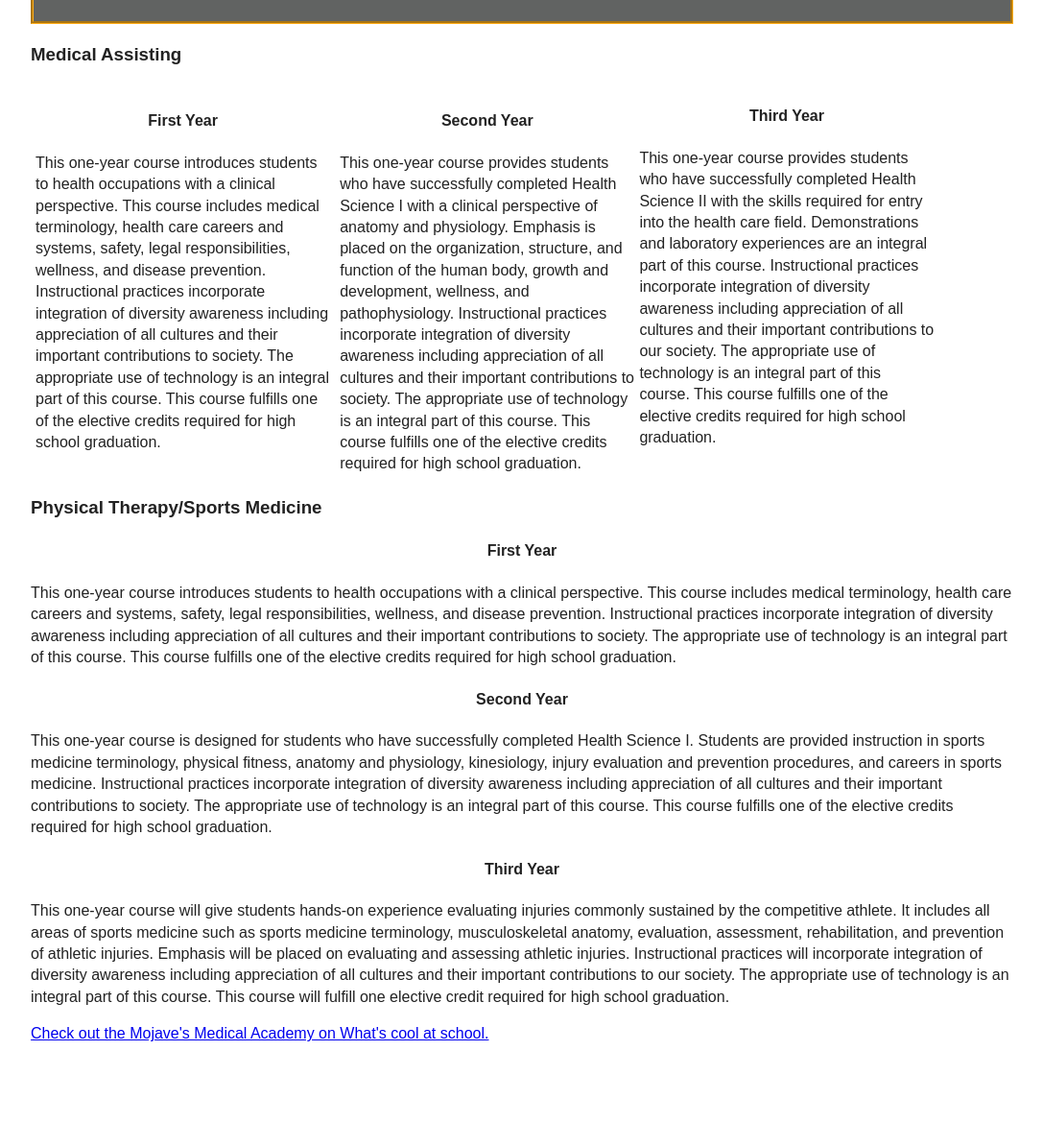
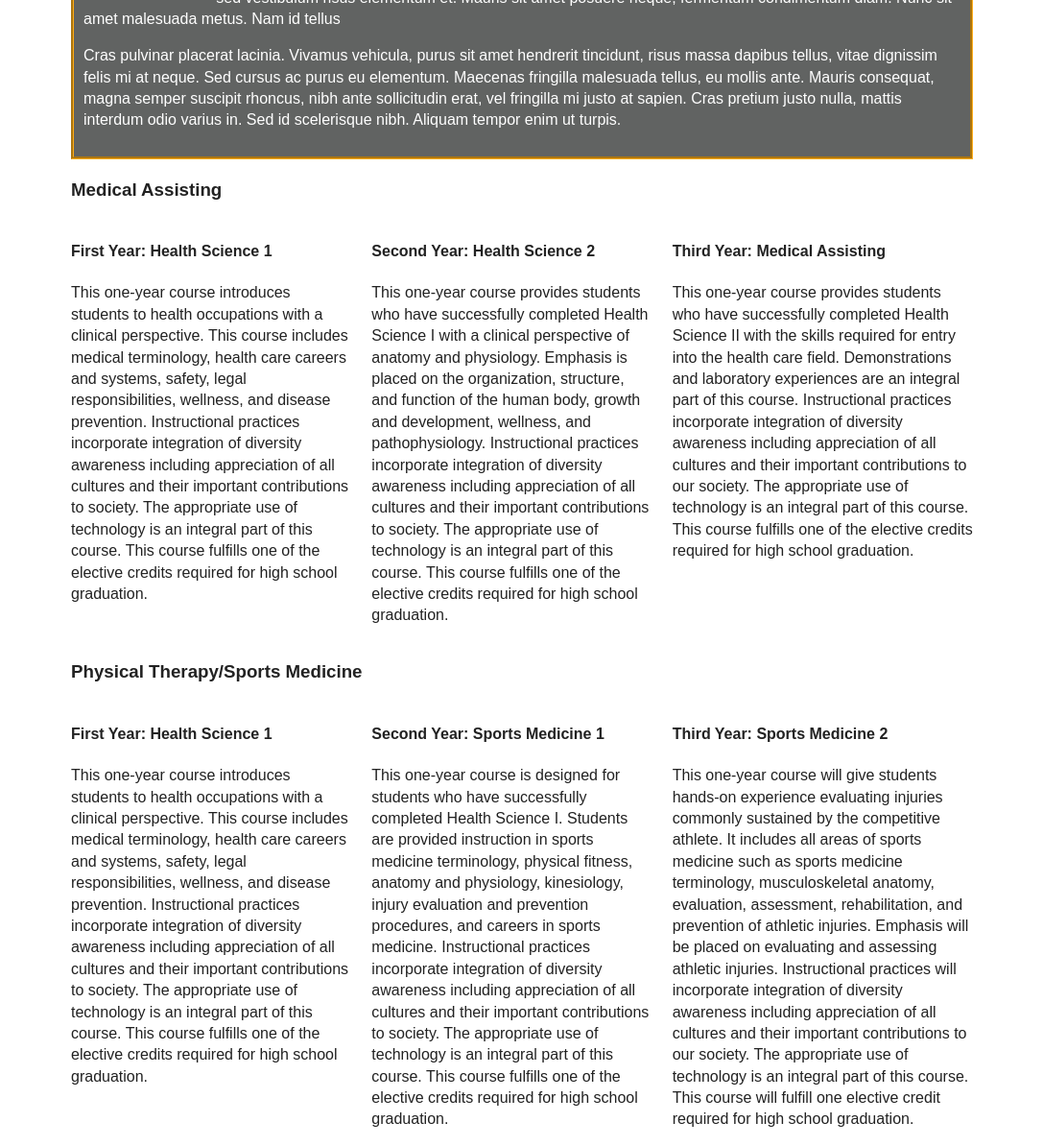
Before and after one commit to elijahglz/mhs-select-schools, a plain HTML site: page index.html in a window 1280 px wide. Shown: the part 1606-2800 px from the top of the page at 96% size, without its empty margins (96-1183 px from the left). Before the commit the page ends 2695 px from the top, so only its background shows below. Drawn offline with Linux system fonts and the light colour scheme.

Commit message:
new grid system

```diff
--- a/index.html
+++ b/index.html
@@ -12,11 +12,9 @@
         <script src="js/vendor/modernizr-2.8.3.min.js"></script>
 
         <style>
-            div.about {
-                border:1px solid #ffffff;
-                margin-top: 5px;
-                margin-bottom: 2px;
-                padding-left: 10px;
+
+            *, *:after, *:before {
+                box-sizing: border-box;
             }
 
             div.video {
@@ -34,38 +32,10 @@
                 margin-bottom: 10px;
             }
 
-            div.medical1 {
-                width: 30%;
-                padding: 5px;
-                float: left;
-            }
-
-            div.medical2 {
-                width: 30%;
-                padding: 5px;
-                float: left;
-            }
-
-            div.medical3 {
-                width: 30%;
-                float: left;
-            }
-
             div.physical-therapy {
                  clear: both;
             }
 
-            div.pt {
-                float: left;
-                padding: 10px;
-                width: 45%;
-            }
-
-            div.ma {
-                float: left;
-                padding: 10px;
-                width: 45%;
-            }
 
             img.tatlock {
                 float: left;
@@ -81,34 +51,54 @@
                 font-size: 18px;
             }
 
-            li {
-                list-style-position:inside;
-            }
-
-            div.container {
-                width: 1024px;
+            .container {
+                width: 940px;
                 margin-right: auto;
                 margin-left: auto;
             }
 
-            div.row {
+            .row:after {
+                content: "";
+                display: table;
                 clear: both;
             }
 
-            h4 {
-                text-align: center;
+            [class*='col-'] {
+                float: left;
+                padding-right: 20px;
             }
+
+            [class*='col-']:last-of-type {
+                padding-right: 0px;
+            }
+
+            .col-1-3 {
+                width: 33.33333%;
+            }
+
+            .col-2-3 {
+                width: 66.66666%;
+            }
+
+            .col-1-2 {
+                width: 50%;
+            }
+
+            section {
+                margin-bottom: 40px;
+            }
+
         </style>
     </head>
     <body>
         <div class="container">
+            <section>
                 <div class="row">
-                <div class="about">
                         <h3><u><em>About our Medical Program</em></u></h3>
 
                         <div class="video">
                             <video width="520" controls>
-                            <source src="vid/Mojave%20HS%20Spotlight.m4v" type="video/mp4"
+                                <source src="vid/Mojave%20HS%20Spotlight.m4v" type="video/mp4">
                                 Your browser does not support the video tag.
                             </video>
                         </div>
@@ -147,10 +137,12 @@
                             lab scientist, nuclear medicine specialist, and many other careers because of your advanced training by
                             the experienced faculty that direct the Mojave Medical Academy.
                         </p>
+
                 </div>
-            </div>
-
-            <div class="pt">
+            </section>
+            <section>
+                <div class="row">
+                    <div class="col-1-2">
                         <strong><u>Physical Therapy/Sports Medicine/Orthapedics</u></strong>
                         <ul>
                             <li>Learn hands on examination skills of orthopedic injuries</li>
@@ -167,7 +159,7 @@
                         </ul>
                     </div>
 
-            <div class="ma">
+                    <div class="col-1-2">
                         <strong><u>Medical Assisting</u></strong>
                         <ul>
                             <li>Learn vital sign assessment</li>
@@ -179,7 +171,8 @@
                             <li>Learn other physical exam skills like ear, eye, and throat examination</li>
                         </ul>
                     </div>
-
+                </div>
+            </section>
             <div class="bio">
                 <strong>David Tatlock, PT, CSCS</strong>
                 <img src="img/mohave_logo_orangefnl.png" align="right" height="50px">
@@ -225,10 +218,10 @@
                 </p>
             </div>
 
+            <div class="row">
                 <h3>Medical Assisting</h3>
-
-            <div class="medical1">
-                <h4>First Year</h4>
+                <div class="col-1-3">
+                    <h4>First Year: Health Science 1</h4>
                     <p>
                         This one-year course introduces students to health occupations with a clinical perspective.
                         This course includes medical terminology, health care careers and systems, safety, legal
@@ -239,8 +232,8 @@
                     </p>
                 </div>
 
-            <div class="medical2">
-                <h4>Second Year</h4>
+                <div class="col-1-3">
+                    <h4>Second Year: Health Science 2</h4>
                     <p>
                         This one-year course provides students who have successfully completed Health Science I with a
                         clinical perspective of anatomy and physiology. Emphasis is placed on the organization,
@@ -252,8 +245,8 @@
                     </p>
                 </div>
 
-            <div class="medical3">
-                <h4>Third Year</h4>
+                <div class="col-1-3">
+                    <h4>Third Year: Medical Assisting</h4>
                     <p>
                         This one-year course provides students who have successfully completed Health Science II with
                         the skills required for entry into the health care field. Demonstrations and laboratory experiences
@@ -263,10 +256,11 @@
                         elective credits required for high school graduation.
                     </p>
                 </div>
-
-            <div class="physical-therapy">
+            </div>
+            <div class="row">
                 <h3>Physical Therapy/Sports Medicine</h3>
-                <h4>First Year</h4>
+                <div class="col-1-3">
+                    <h4>First Year: Health Science 1</h4>
                     <p>
                         This one-year course introduces students to health occupations with a clinical perspective.
                         This course includes medical terminology, health care careers and systems, safety, legal
@@ -275,8 +269,10 @@
                         contributions to society. The appropriate use of technology is an integral part of this course.
                         This course fulfills one of the elective credits required for high school graduation.
                     </p>
+                </div>
 
-                <h4>Second Year</h4>
+                <div class="col-1-3">
+                    <h4>Second Year: Sports Medicine 1</h4>
                     <p>
                         This one-year course is designed for students who have successfully completed Health Science I.
                         Students are provided instruction in sports medicine terminology, physical fitness, anatomy and
@@ -286,8 +282,10 @@
                         technology is an integral part of this course. This course fulfills one of the elective credits required
                         for high school graduation.
                     </p>
+                </div>
 
-                <h4>Third Year</h4>
+                <div class="col-1-3">
+                    <h4>Third Year: Sports Medicine 2</h4>
                     <p>
                         This one-year course will give students hands-on experience evaluating injuries commonly
                         sustained by the competitive athlete.  It includes all areas of sports medicine such as sports
@@ -299,6 +297,8 @@
                         for high school graduation.
                     </p>
                 </div>
+            </div>
+
             <a href="http://www.lasvegasnow.com/news/whats-cool-at-school-mojave-medical-academy" text-align="center">
                 Check out the Mojave's Medical Academy on What's cool at school.
             </a>
```
Lines whose indentation alone changed are shown as unchanged.
